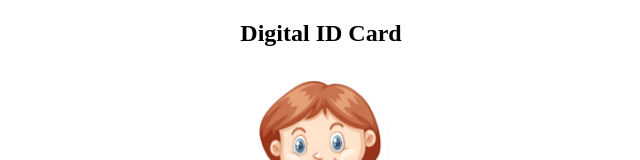
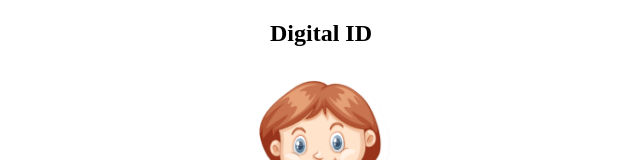
Before and after one commit to Ruddro420/html-id-card, a plain HTML site: page index.html in a window 1280 px wide. Shown: the top 160 px of the page, without its empty margins (319-959 px from the left). Drawn offline with Linux system fonts and the light colour scheme.

Commit message:
Add files via upload

```diff
--- a/index.html
+++ b/index.html
@@ -8,7 +8,7 @@
   <body>
     <center>
       <div>
-        <h2>Digital ID Card</h2>
+        <h2>Digital ID</h2>
         <div>
           <img width="150px" src="img/studnt2.png" alt="id-card-image" />
         </div>
```
